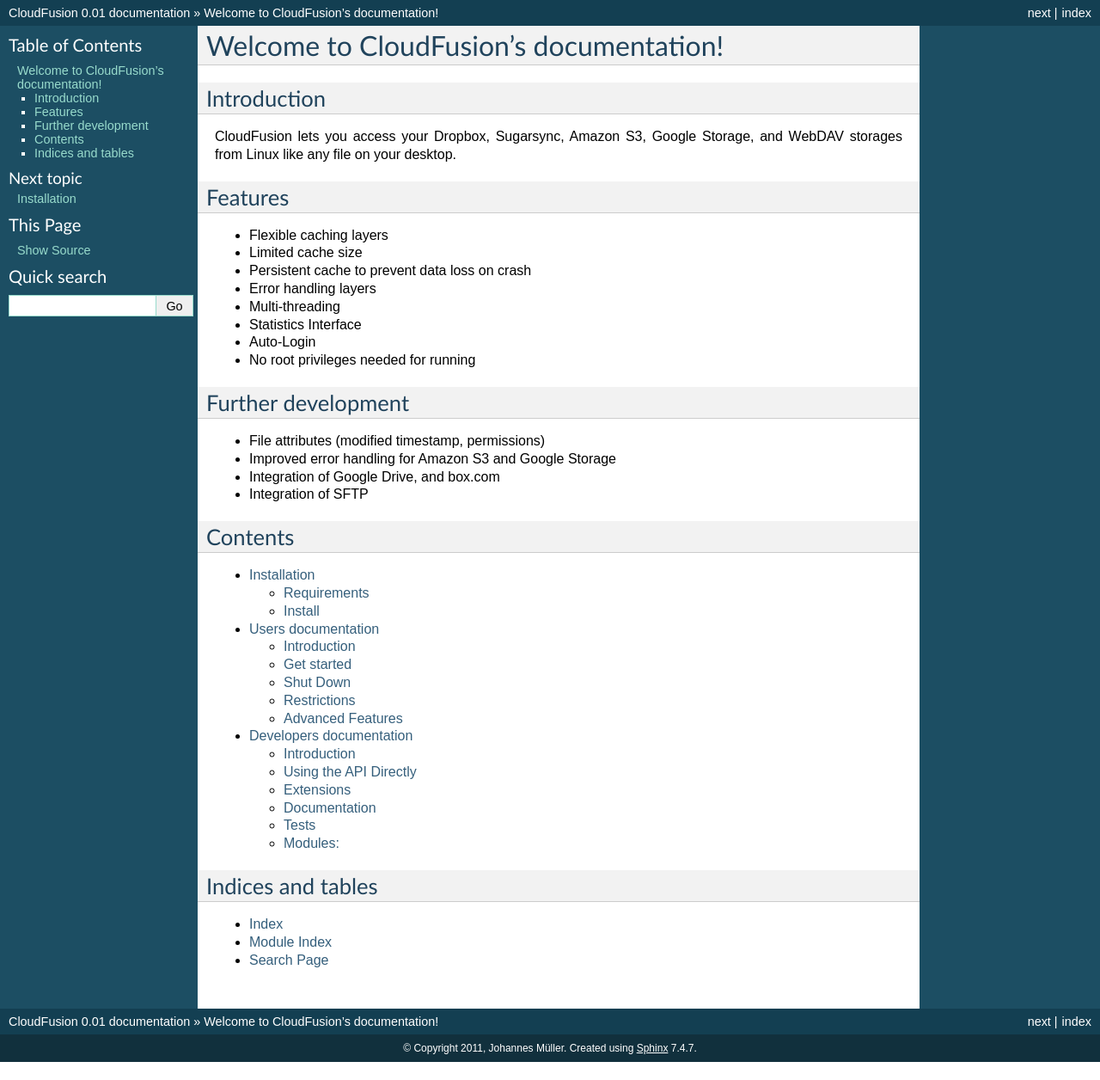
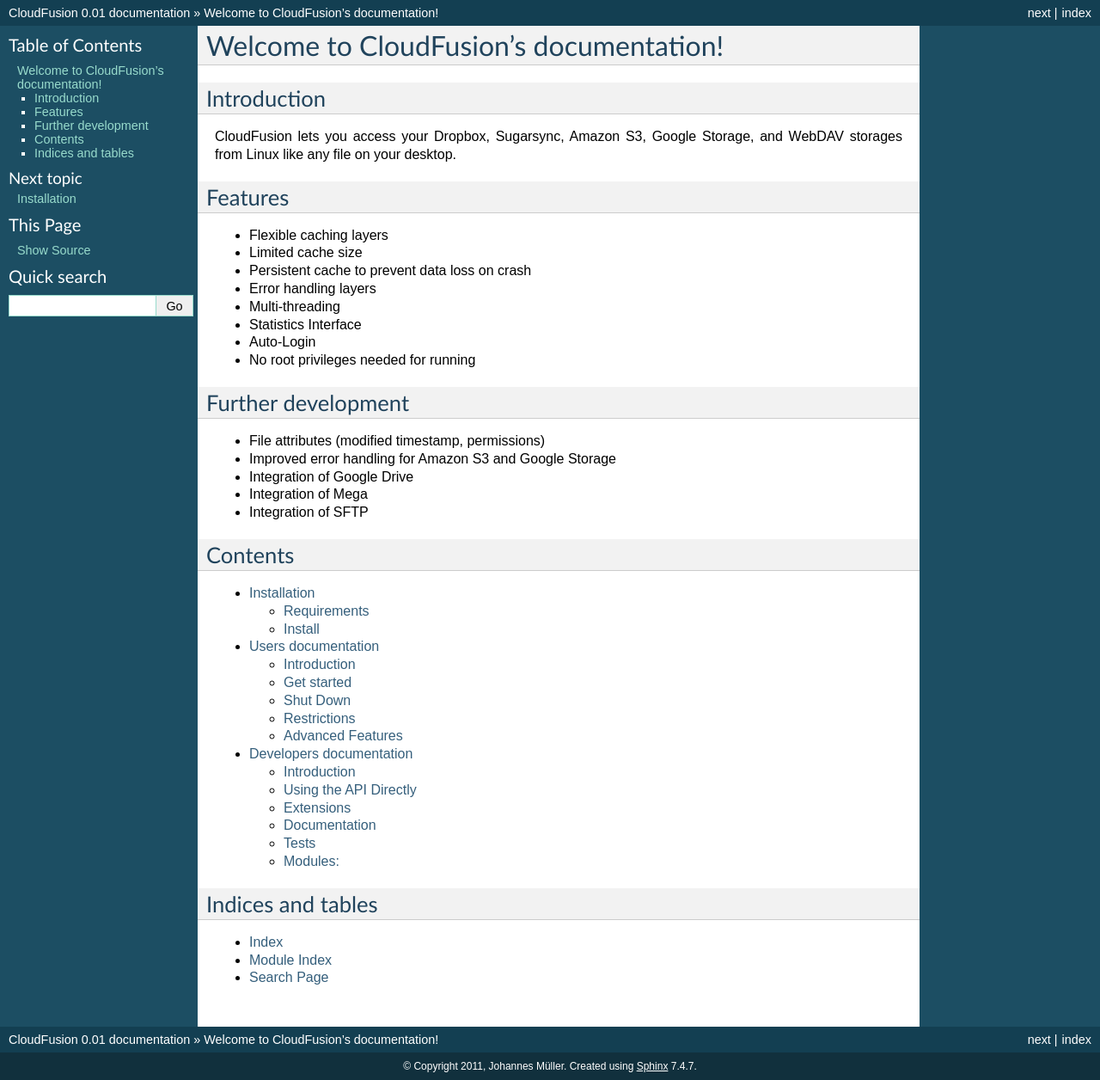
Before and after one commit to joe42/CloudFusion, a Sphinx documentation site: the page built from cloudfusion/doc/index.txt, in a window 1280 px wide. Shown: the whole page at 86% size. Built offline with Sphinx 7.4.7, drawn with Linux system fonts in a browser that asks for light colours; pages that are not in the unit, such as notebooks, are missing from menus; before the commit the page ends 1235 px from its top, so only the background shows below that.

Commit message:
Update documentation on main page, update section Further Work

```diff
--- a/cloudfusion/doc/index.txt
+++ b/cloudfusion/doc/index.txt
@@ -31,7 +31,8 @@
 
 * File attributes (modified timestamp, permissions)
 * Improved error handling for Amazon S3 and Google Storage
-* Integration of Google Drive, and box.com
+* Integration of Google Drive
+* Integration of Mega
 * Integration of SFTP
 
 Contents
```
